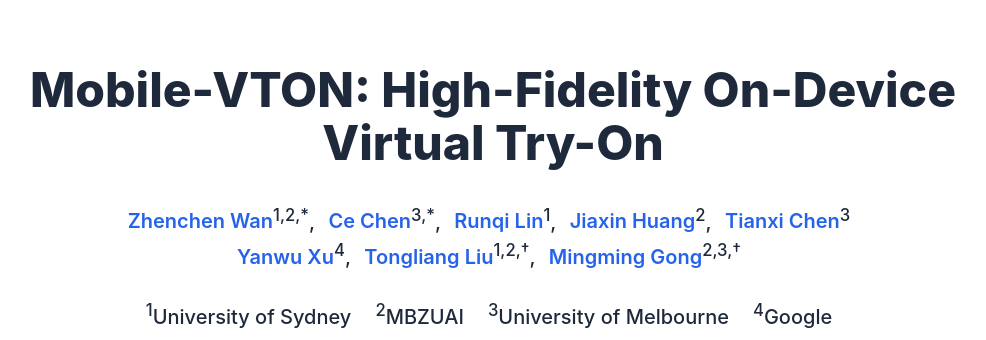
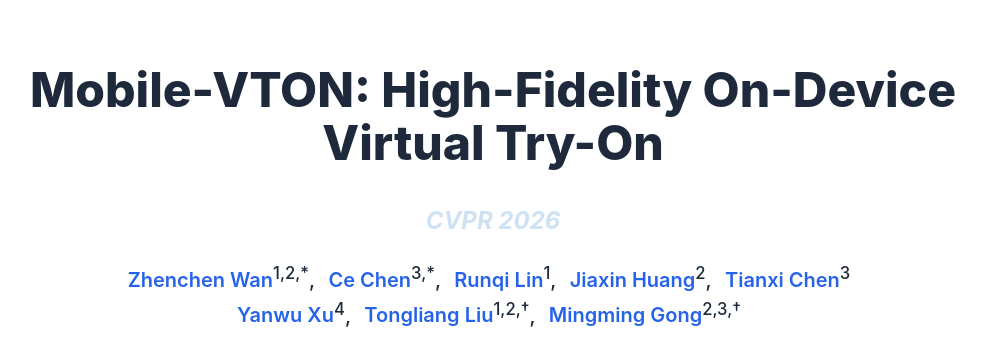
Before and after one commit to ZhenchenWan/Mobile-VTON, a plain HTML site: page index.html in a window 1280 px wide. Shown: the top 340 px of the page, without its empty margins (147-1133 px from the left). Drawn offline with nearby package versions, Linux system fonts and the light colour scheme; a script that the page names is missing; some icons are missing; a web font is replaced by a local one.

Commit message:
add title

```diff
--- a/index.html
+++ b/index.html
@@ -53,6 +53,9 @@
         <div class="columns is-centered">
           <div class="column has-text-centered">
             <h1 class="title is-1 publication-title">Mobile-VTON: High-Fidelity On-Device Virtual Try-On</h1>
+            <div class="is-size-4 publication-conference" style="color: #CEE2F5; font-weight: bold; font-style: italic; margin-bottom: 20px;">
+              CVPR 2026
+            </div>
             <div class="is-size-5 publication-authors">
             <span class="author-block">
               <a href="https://scholar.google.com/citations?user=zKh-MAEAAAAJ&hl=en&oi=ao" target="_blank">Zhenchen Wan</a><sup>1,2,*</sup>,
```
